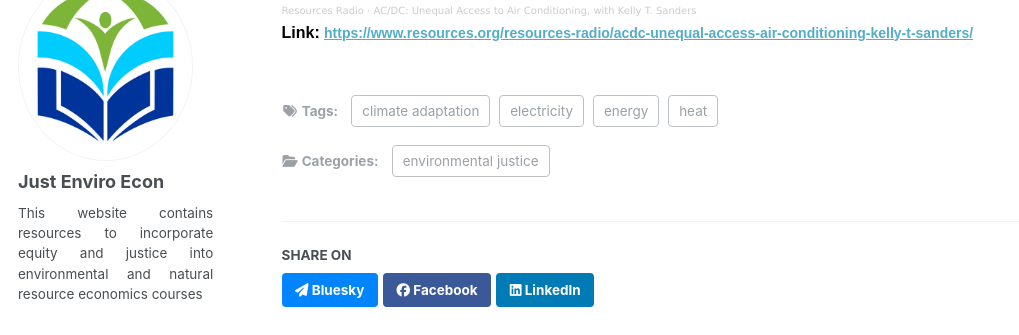
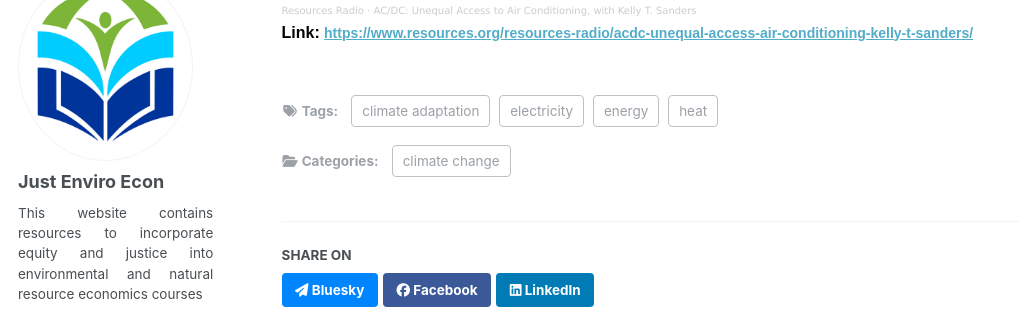
Before and after one commit to just-enviro-econ/just-enviro-econ.github.io, a Jekyll site: the page built from _media/2020-07-07-air-conditioning.md, in a window 1280 px wide and 900 px high, scrolled down 585 px, cut to the strip 134-469 px from the top of the window. Shown: the whole strip, without its empty margins (0-1019 px from the left). Built offline with Jekyll 4.4.1, drawn with Linux system fonts in a browser that asks for light colours.

Commit message:
Update 2020-07-07-air-conditioning.md

```diff
--- a/_media/2020-07-07-air-conditioning.md
+++ b/_media/2020-07-07-air-conditioning.md
@@ -7,7 +7,7 @@ tags:
   - electricity
   - energy
   - heat
-category: "environmental justice"
+category: "climate change"
 type: "podcast"
 publisher: "Resource Radio"
 paperurl: 'https://www.resources.org/resources-radio/acdc-unequal-access-air-conditioning-kelly-t-sanders/'
```
